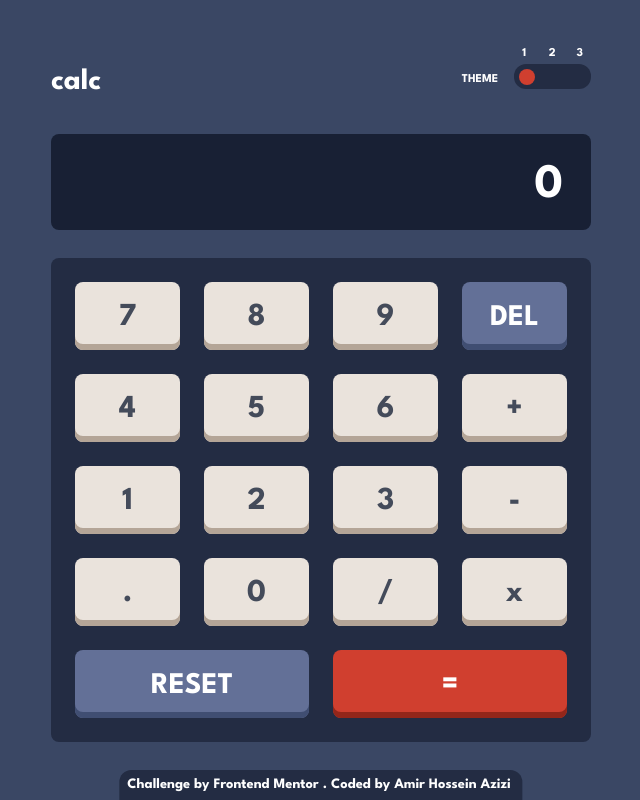
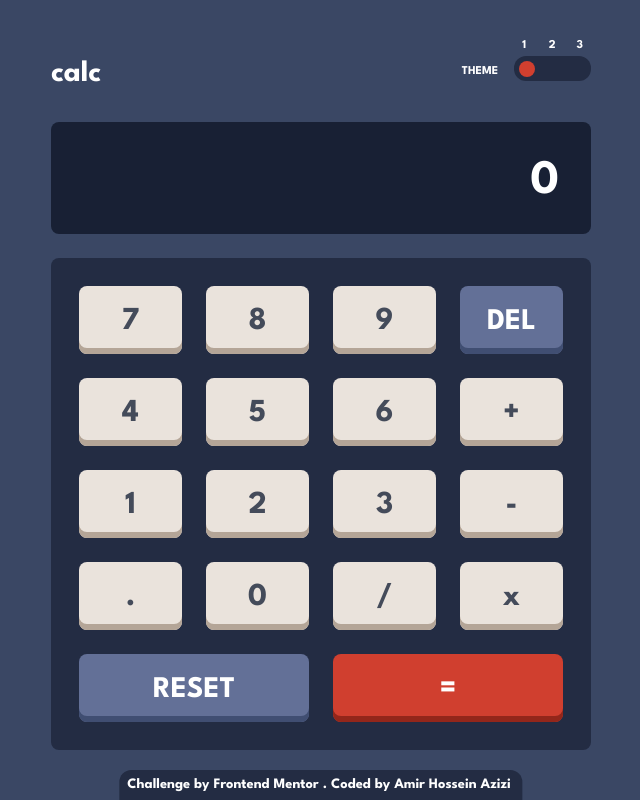
Before and after one commit to amirhazizi/calculator-app, a React (Vite) app: page / in a window 1280 px wide. Shown: the whole page, without its empty margins (319-959 px from the left). Built offline with nearby package versions, Linux system fonts and the light colour scheme.

Commit message:
update style

```diff
--- a/src/App.tsx
+++ b/src/App.tsx
@@ -141,7 +141,7 @@ function App() {
   }, [firstValue, operator, secondValue])
   return (
     <main className={`grid relative place-items-center min-h-screen ${theme}`}>
-      <div className='space-y-5 mx-auto my-10 md:my-0 md:space-y-7'>
+      <div className='space-y-5 mx-auto my-10 md:my-0 md:space-y-6'>
         <div className='header flex justify-between items-center '>
           <h1 className='text-4xl md:text-3xl'>calc</h1>
           <div className='flex gap-x-4 items-center justify-end md:items-center'>
@@ -172,13 +172,13 @@ function App() {
             </label>
           </div>
         </div>
-        <div className='output-screen rounded-lg h-24 flex items-center justify-end p-5 relative px-7'>
+        <div className='output-screen rounded-lg h-24 flex items-center justify-end p-5 relative px-7 md:h-28 md:p-6 md:px-8'>
           <p className='absolute top-2 left-0 text-gray-600 translate-x-5 text-base'>
             {previewResult}
           </p>
           <p className='text-5xl pt-2'>{preview}</p>
         </div>
-        <div className='keys-container grid p-6 grid-cols-4 rounded-lg gap-3 md:gap-6 items-center'>
+        <div className='keys-container grid p-6 grid-cols-4 rounded-lg gap-3 md:gap-6 items-center md:p-7'>
           <button onClick={() => setValues("7")} className='cal-btns'>
             7
           </button>
--- a/src/css/styles.css
+++ b/src/css/styles.css
@@ -845,14 +845,38 @@ main>div {
 
 #theme-range {
   -webkit-appearance: none;
+  -moz-appearance: none;
+       appearance: none;
   height: 1.55rem;
   padding: 0 .325rem;
   background: var(--cl-keypad-background);
 }
 
+#theme-range::-moz-range-track {
+  -moz-appearance: none;
+  appearance: none;
+  height: 1.55rem;
+  padding: 0 .325rem;
+  border-radius: 50rem;
+  background: var(--cl-keypad-background);
+}
+
 #theme-range::-webkit-slider-thumb {
   -webkit-appearance: none;
+  -moz-appearance: none;
+  appearance: none;
   background: var(--cl-key-background-toggle);
+  width: 1rem;
+  height: 1rem;
+  border-radius: 500rem;
+  cursor: pointer;
+}
+
+#theme-range::-moz-range-thumb {
+  -moz-appearance: none;
+  appearance: none;
+  background: var(--cl-key-background-toggle);
+  border: none;
   width: 1rem;
   height: 1rem;
   border-radius: 500rem;
@@ -935,6 +959,10 @@ footer a {
     margin-top: 0px;
   }
 
+  .md\:h-28 {
+    height: 7rem;
+  }
+
   .md\:items-center {
     align-items: center;
   }
@@ -949,6 +977,25 @@ footer a {
     margin-bottom: calc(1.75rem * var(--tw-space-y-reverse));
   }
 
+  .md\:space-y-6 > :not([hidden]) ~ :not([hidden]) {
+    --tw-space-y-reverse: 0;
+    margin-top: calc(1.5rem * calc(1 - var(--tw-space-y-reverse)));
+    margin-bottom: calc(1.5rem * var(--tw-space-y-reverse));
+  }
+
+  .md\:p-6 {
+    padding: 1.5rem;
+  }
+
+  .md\:p-7 {
+    padding: 1.75rem;
+  }
+
+  .md\:px-8 {
+    padding-left: 2rem;
+    padding-right: 2rem;
+  }
+
   .md\:text-3xl {
     font-size: 1.875rem;
     line-height: 2.25rem;
```
Also changed, not shown: src/css/input.css (+26 -0 lines).
